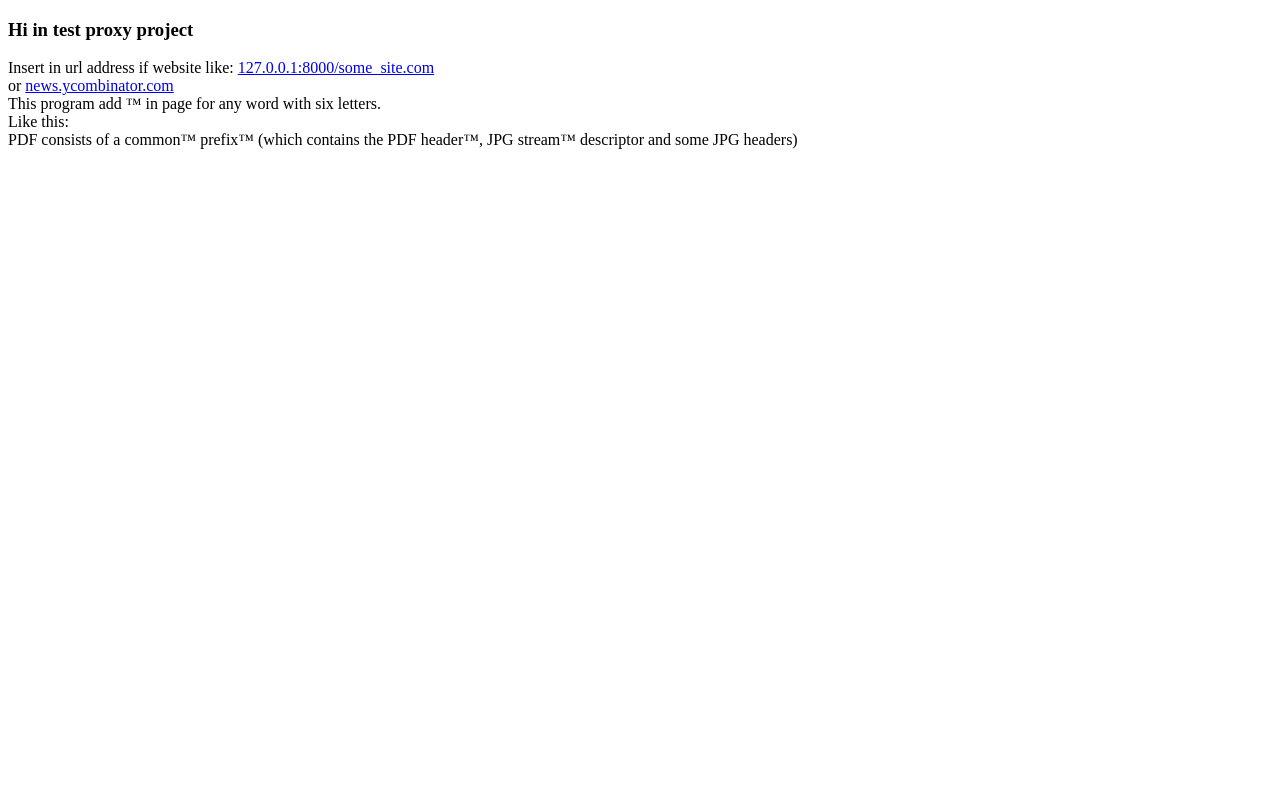
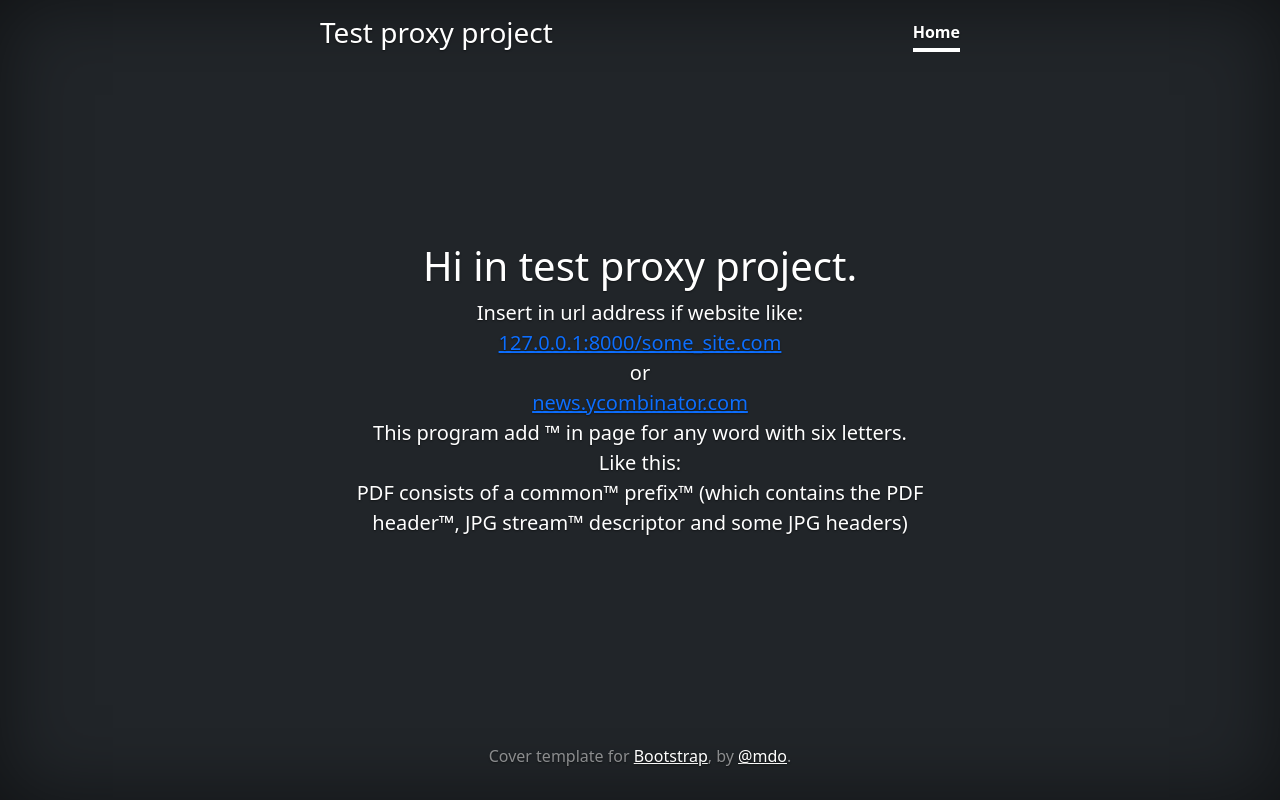
Before and after one commit to zx10060/http_proxy, a Flask app: page / in a window 1280 px wide. Run offline with Flask 2, Linux system fonts and the light colour scheme.

Commit message:
add bootstrap template

```diff
--- /dev/null
+++ b/static/css/cover.css
@@ -0,0 +1,53 @@
+/*
+ * Globals
+ */
+
+
+/* Custom default button */
+.btn-secondary,
+.btn-secondary:hover,
+.btn-secondary:focus {
+  color: #333;
+  text-shadow: none; /* Prevent inheritance from `body` */
+}
+
+
+/*
+ * Base structure
+ */
+
+body {
+  text-shadow: 0 .05rem .1rem rgba(0, 0, 0, .5);
+  box-shadow: inset 0 0 5rem rgba(0, 0, 0, .5);
+}
+
+.cover-container {
+  max-width: 42em;
+}
+
+
+/*
+ * Header
+ */
+
+.nav-masthead .nav-link {
+  padding: .25rem 0;
+  font-weight: 700;
+  color: rgba(255, 255, 255, .5);
+  background-color: transparent;
+  border-bottom: .25rem solid transparent;
+}
+
+.nav-masthead .nav-link:hover,
+.nav-masthead .nav-link:focus {
+  border-bottom-color: rgba(255, 255, 255, .25);
+}
+
+.nav-masthead .nav-link + .nav-link {
+  margin-left: 1rem;
+}
+
+.nav-masthead .active {
+  color: #fff;
+  border-bottom-color: #fff;
+}
--- a/templates/base.html
+++ b/templates/base.html
@@ -5,8 +5,82 @@
     <title>Proxy project</title>
 </head>
 <body>
-{% block content %}
 
-{% endblock %}
 </body>
 </html>
+
+<!doctype html>
+<html lang="en" class="h-100">
+  <head>
+    <meta charset="utf-8">
+    <meta name="viewport" content="width=device-width, initial-scale=1">
+    <meta name="description" content="">
+    <meta name="author" content="Mark Otto, Jacob Thornton, and Bootstrap contributors">
+    <meta name="generator" content="Hugo 0.84.0">
+    <title>Cover Template · Bootstrap v5.0</title>
+
+    <link rel="canonical" href="https://getbootstrap.com/docs/5.0/examples/cover/">
+
+
+
+    <!-- Bootstrap core CSS -->
+<link href="https://getbootstrap.com/docs/5.0/dist/css/bootstrap.min.css" rel="stylesheet" integrity="sha384-EVSTQN3/azprG1Anm3QDgpJLIm9Nao0Yz1ztcQTwFspd3yD65VohhpuuCOmLASjC" crossorigin="anonymous">
+
+    <!-- Favicons -->
+<link rel="apple-touch-icon" href="https://getbootstrap.com//docs/5.0/assets/img/favicons/apple-touch-icon.png" sizes="180x180">
+<link rel="icon" href="https://getbootstrap.com//docs/5.0/assets/img/favicons/favicon-32x32.png" sizes="32x32" type="image/png">
+<link rel="icon" href="https://getbootstrap.com//docs/5.0/assets/img/favicons/favicon-16x16.png" sizes="16x16" type="image/png">
+<link rel="manifest" href="https://getbootstrap.com//docs/5.0/assets/img/favicons/manifest.json">
+<link rel="mask-icon" href="https://getbootstrap.com//docs/5.0/assets/img/favicons/safari-pinned-tab.svg" color="#7952b3">
+<link rel="icon" href="https://getbootstrap.com//docs/5.0/assets/img/favicons/favicon.ico">
+<meta name="theme-color" content="#7952b3">
+
+
+    <style>
+      .bd-placeholder-img {
+        font-size: 1.125rem;
+        text-anchor: middle;
+        -webkit-user-select: none;
+        -moz-user-select: none;
+        user-select: none;
+      }
+
+      @media (min-width: 768px) {
+        .bd-placeholder-img-lg {
+          font-size: 3.5rem;
+        }
+      }
+    </style>
+
+
+    <!-- Custom styles for this template -->
+    <link rel="stylesheet"  type="text/css" href="/static/css/cover.css">
+  </head>
+  <body class="d-flex h-100 text-center text-white bg-dark">
+
+<div class="cover-container d-flex w-100 h-100 p-3 mx-auto flex-column">
+  <header class="mb-auto">
+    <div>
+      <h3 class="float-md-start mb-0">Test proxy project</h3>
+      <nav class="nav nav-masthead justify-content-center float-md-end">
+        <a class="nav-link active" aria-current="page" href="#">Home</a>
+      </nav>
+    </div>
+  </header>
+
+
+  <main class="px-3">
+    {% block content %}
+
+    {% endblock %}
+  </main>
+
+  <footer class="mt-auto text-white-50">
+    <p>Cover template for <a href="https://getbootstrap.com/" class="text-white">Bootstrap</a>, by <a href="https://twitter.com/mdo" class="text-white">@mdo</a>.</p>
+  </footer>
+</div>
+
+
+
+  </body>
+</html>
--- a/templates/error.html
+++ b/templates/error.html
@@ -1,7 +1,7 @@
 {% extends "base.html"%}
 
 {% block content %}
-<p>
+<p class="lead">
 	<h1>In {{ url }} something gone wrong.. </h1><br>
 	{{error}}
 </p>
--- a/templates/index.html
+++ b/templates/index.html
@@ -1,12 +1,14 @@
 {% extends "base.html"%}
 
 {% block content %}
-    <h3>Hi in test proxy project</h3>
-    Insert in url address if website like: <a href="/some_site.com">127.0.0.1:8000/some_site.com</a><br>
-    or <a href="/https://news.ycombinator.com/item?id=13713480">news.ycombinator.com</a><br>
-    This program add ™ in page for any word with six letters.<br>
-    Like this:<br>
-    <a>
+    <h1>Hi in test proxy project.</h1>
+    <p class="lead">
+        Insert in url address if website like:<br>
+        <a href="/some_site.com">127.0.0.1:8000/some_site.com</a><br>
+        or<br>
+        <a href="/https://news.ycombinator.com/item?id=13713480">news.ycombinator.com</a><br>
+        This program add ™ in page for any word with six letters.<br>
+        Like this:<br>
         PDF consists of a common™ prefix™ (which contains the PDF header™, JPG stream™ descriptor and some JPG headers)
-    </a>
+    </p>
 {% endblock %}
```
